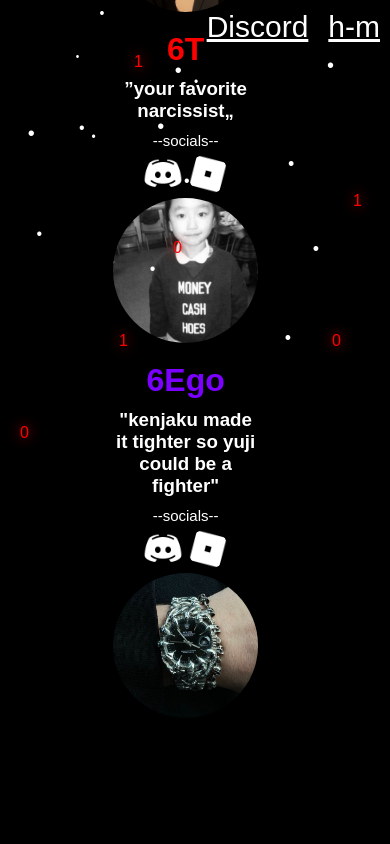
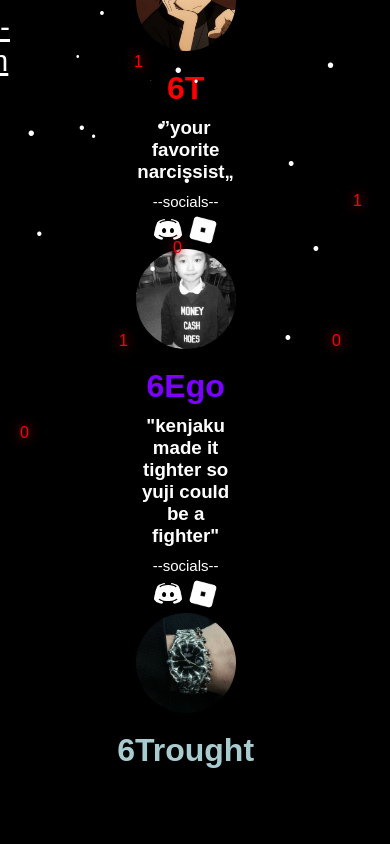
Before and after one commit to troyshopping/6sense, a plain HTML site: page index.html in a window 390 px wide. Drawn offline with Linux system fonts and the light colour scheme; a web font is replaced by a local one.

Commit message:
Update main.css

```diff
--- a/main.css
+++ b/main.css
@@ -11,6 +11,7 @@ body {
 }
 
 .box {
+    max-width: 700px;
     margin: auto;
     color: white;
     margin-left: 200px;
@@ -112,8 +113,17 @@ img {
         flex-direction: column;
         align-items: center;
     }
+    .box img {
+        width: 100px;
+    }
+    header {
+        width: 0px;
+    }
+    .box a img {
+        width: 30px;
+    }
     .box {
-        max-width: 600px;
+        max-width: 200px;
         margin-right: 50px;
     }
 }
```
